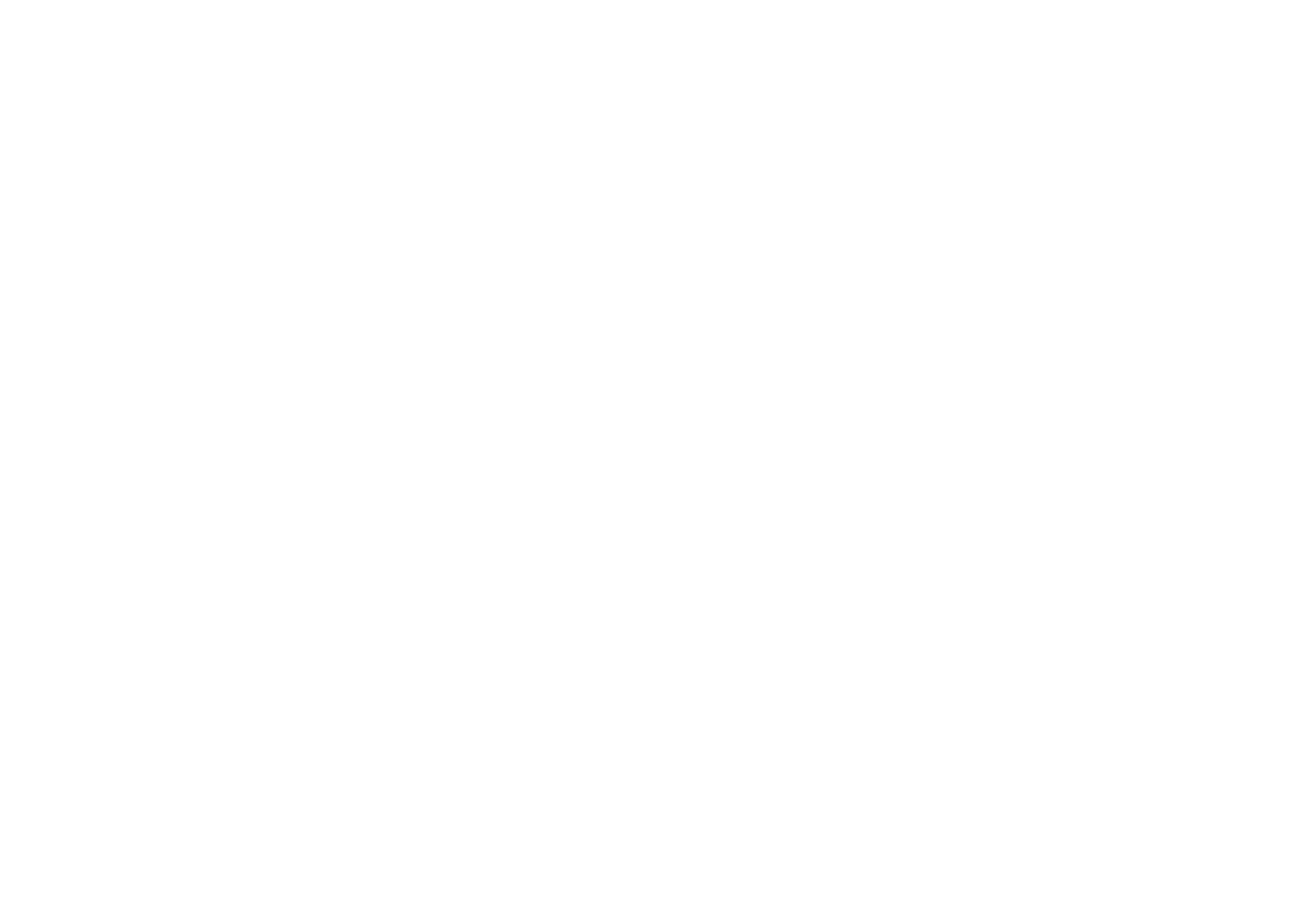
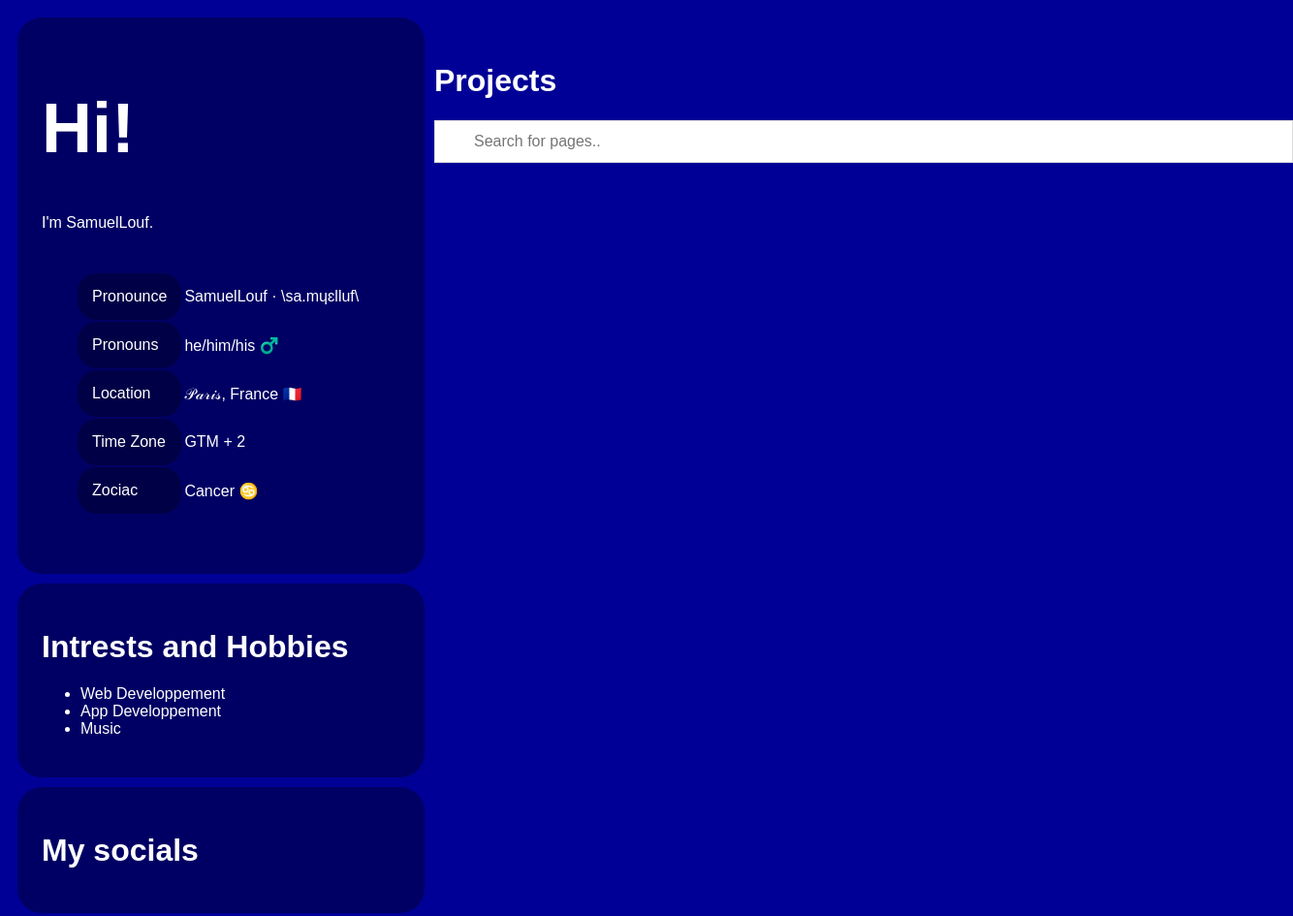
Before and after one commit to samuellouf/samuellouf.github.io, a plain HTML site: page index.html in a window 1280 px wide. Shown: the whole page at 97% size, 1334 px wide, since content can reach past the window. Before the commit the page ends 800 px from the top, so only its background shows below. Drawn offline with Linux system fonts and the light colour scheme; no server answers.

Commit message:
Updated main page

```diff
--- a/index.html
+++ b/index.html
@@ -3,8 +3,61 @@
   <head>
     <title>Home - samuellouf</title>
     <meta charset="utf-8">
+    <link rel="stylesheet" href="./style.css"/>
+    <link rel="stylesheet" href="./search.css"/>
   </head>
   <body>
+    <div id="main">
+      <div id="me">
+        <div id="presentation">
+          <h1 class="title">Hi!</h1>
+          <p>I'm SamuelLouf.</p>
+          <div>
+            <table>
+              <tr>
+                <td>Pronounce</td>
+                <td>SamuelLouf · \sa.mɥɛlluf\</td>
+              </tr>
+              <tr>
+                <td>Pronouns</td>
+                <td>he/him/his ♂️</td>
+              </tr>
+              <tr>
+                <td>Location</td>
+                <td>𝒫𝒶𝓇𝒾𝓈, France 🇫🇷</td>
+              </tr>
+              <tr>
+                <td>Time Zone</td>
+                <td>GTM + 2</td>
+              </tr>
+              <tr>
+                <td>Zociac</td>
+                <td>Cancer ♋</td>
+              </tr>
+            </table>
+          </div>
+        </div>
+        <div id="intrests">
+          <h1>Intrests and Hobbies</h1>
+          <ul>
+            <li>Web Developpement</li>
+            <li>App Developpement</li>
+            <li>Music</li>
+          </ul>
+        </div>
+        <div id="socials">
+          <h1>My socials</h1>
+        </div>
+      </div>
+      <div id="projects">
+        <br><br>
+        <h1>Projects</h1>
+        <input type="text" id="searchInput" onkeyup="refreshSearchResults();" placeholder="Search for pages..">
 
+        <ul id="searchItems">
+        </ul>
+      </div>
+    </div>
+    <script src="./search.js"></script>
   </body>
 </html>
--- a/search/search.css
+++ b/search.css
@@ -52,7 +52,3 @@ body{
   border: none;
   padding: 1em;
 }
-
-.tag{
-  display: none;
-}
--- a/search/search.js
+++ b/search.js
@@ -9,9 +9,19 @@ function if_then_else_return(condition, then_return, else_return){
 function getTags(tags){
   var taglist = '';
   for (var tag in tags){
-    taglist = taglist + '[' + tags[tag] + '] ';
+    taglist = taglist + '<a href="javascript: filterSearch(\'' + tags[tag] + '\');">[' + tags[tag] + ']</a> ';
   }
   return taglist;
+}
+
+function filterSearch(filter){
+  if (!document.getElementById('searchInput').value.includes(filter)){
+    document.getElementById('searchInput').value += '[' + filter + '] ';
+  } else {
+    document.getElementById('searchInput').value = document.getElementById('searchInput').value.replaceAll('[' + filter + ']', '');
+  }
+  document.getElementById('searchInput').value = document.getElementById('searchInput').value.replaceAll('  ', ' ');
+  refreshSearchResults();
 }
 
 function setParam(key, value) {
@@ -22,12 +32,10 @@ function setParam(key, value) {
 
 async function loadPages(){
   try {
-    var api = await fetch('https://samuellouf.github.io/api/samuellouf-website/v1/samuellouf-website.json').then(r => r.text());
+    var api = await fetch('https://samuellouf.github.io/api/samuellouf-website/v1/samuellouf-website.json').then(r => r.json());
   } catch (e) {
-    var api = await fetch('https://raw.githubusercontent.com/samuellouf/api/main/samuellouf-website/v1/samuellouf-website.json').then(r => r.text());
+    var api = await fetch('https://raw.githubusercontent.com/samuellouf/api/main/samuellouf-website/v1/samuellouf-website.json').then(r => r.json());
   }
-
-  api = JSON.parse(api);
 
   var i = 0;
 
@@ -51,15 +59,13 @@ async function loadPages(){
   }
 }
 
-function refreshSearchResults() {
+function refreshSearchResults(changename) {
   // Declare variables
   var input, filter, ul, li, a, i, txtValue;
   input = document.getElementById('searchInput');
   filter = input.value.toUpperCase();
   ul = document.getElementById("searchItems");
   li = ul.getElementsByTagName('li');
-
-  document.title = 'Search' + if_then_else_return(input.value == '', '', ' - ') + input.value;
 
   // Loop through all list items, and hide those who don't match the search query
   for (i = 0; i < li.length; i++) {
@@ -75,14 +81,15 @@ function refreshSearchResults() {
 
 async function main(){
   const url = new URL(window.location.href);
-
-  if ((url.searchParams.get('q') != '') && (url.searchParams.get('q') != null)){
-    document.getElementById('searchInput').value = url.searchParams.get('q');
+  var changename = document.currentScript.getAttribute('changename');
+  if (changename != 'false'){
+    if ((url.searchParams.get('q') != '') && (url.searchParams.get('q') != null)){
+      document.getElementById('searchInput').value = url.searchParams.get('q');
+    }
   }
-
   await loadPages();
 
-  refreshSearchResults();
+  refreshSearchResults(changename);
 }
 
 window.onload = main();
--- /dev/null
+++ b/style.css
@@ -0,0 +1,36 @@
+@font-face {
+  font-family: 'Calibri';
+  src: url('./calibri.ttf');
+}
+
+body{
+  font-family: 'Calibri';
+  color: white;
+  background-color: rgb(0, 0, 150);
+}
+
+#main{
+  display: flex;
+}
+
+#main #me div{
+  background-color: rgb(0, 0, 100);
+  border-radius: 25px;
+  padding: 25px;
+  margin: 10px;
+  min-width: 300px;
+}
+
+#main #projects{
+  width: -webkit-fill-available;
+}
+
+#main #me #presentation table tr td:first-child{
+  background-color: rgb(0, 0, 70);
+  border-radius: 20px;
+  padding: 15px;
+}
+
+.title{
+  font-size: 72px;
+}
```
Also changed, not shown: 404.html (+8 -1 lines), projects/index.html (+1 -1 lines), search/index.html (deleted, +0 -15 lines), search/README.md (deleted), 1 other file.
